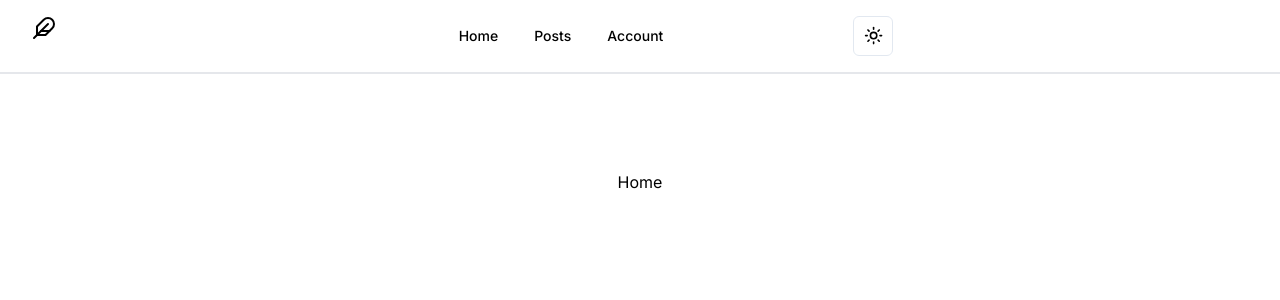
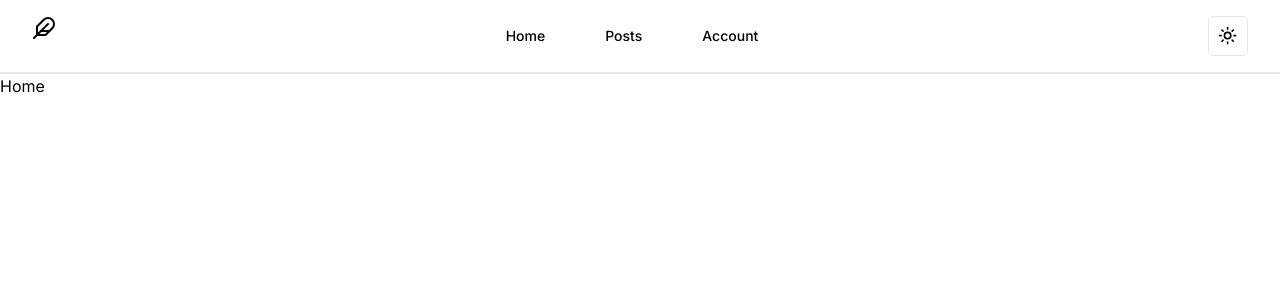
Before and after one commit to gajda-w/hygraph-nextjs-blog-starter, a Next.js app: page / in a window 1280 px wide. Shown: the top 300 px of the page. Built offline with nearby package versions, Linux system fonts and the light colour scheme.

Commit message:
simplify header code

```diff
--- a/src/app/page.tsx
+++ b/src/app/page.tsx
@@ -1,3 +1,3 @@
 export default function Home() {
-  return <main className="flex min-h-screen flex-col items-center justify-between p-24">Home</main>;
+  return <div>Home</div>;
 }
--- a/src/components/Header.tsx
+++ b/src/components/Header.tsx
@@ -21,14 +21,14 @@ type Item = {
 
 export const Header = ({ items }: { items: Item[] }) => {
   return (
-    <header className="sticky top-0 isolate z-10 border-b-2 border-gray-200 py-4 dark:border-gray-800">
+    <header className="sticky top-0 isolate z-10 justify-between border-b-2 border-gray-200 py-4 dark:border-gray-800">
       <div className="container">
-        <div className="grid w-full grid-flow-col grid-cols-[repeat(3,1fr)] justify-between gap-4">
+        <div className="flex justify-between">
           <Link href="/" legacyBehavior passHref>
             <Feather />
           </Link>
-          <NavigationMenu className="max-w-ful flex">
-            <NavigationMenuList className="flex justify-between">
+          <NavigationMenu>
+            <NavigationMenuList className="gap-6">
               {items.map((item) => (
                 <NavigationMenuItem key={item.id}>
                   <Link href={item.url} legacyBehavior passHref>
```
